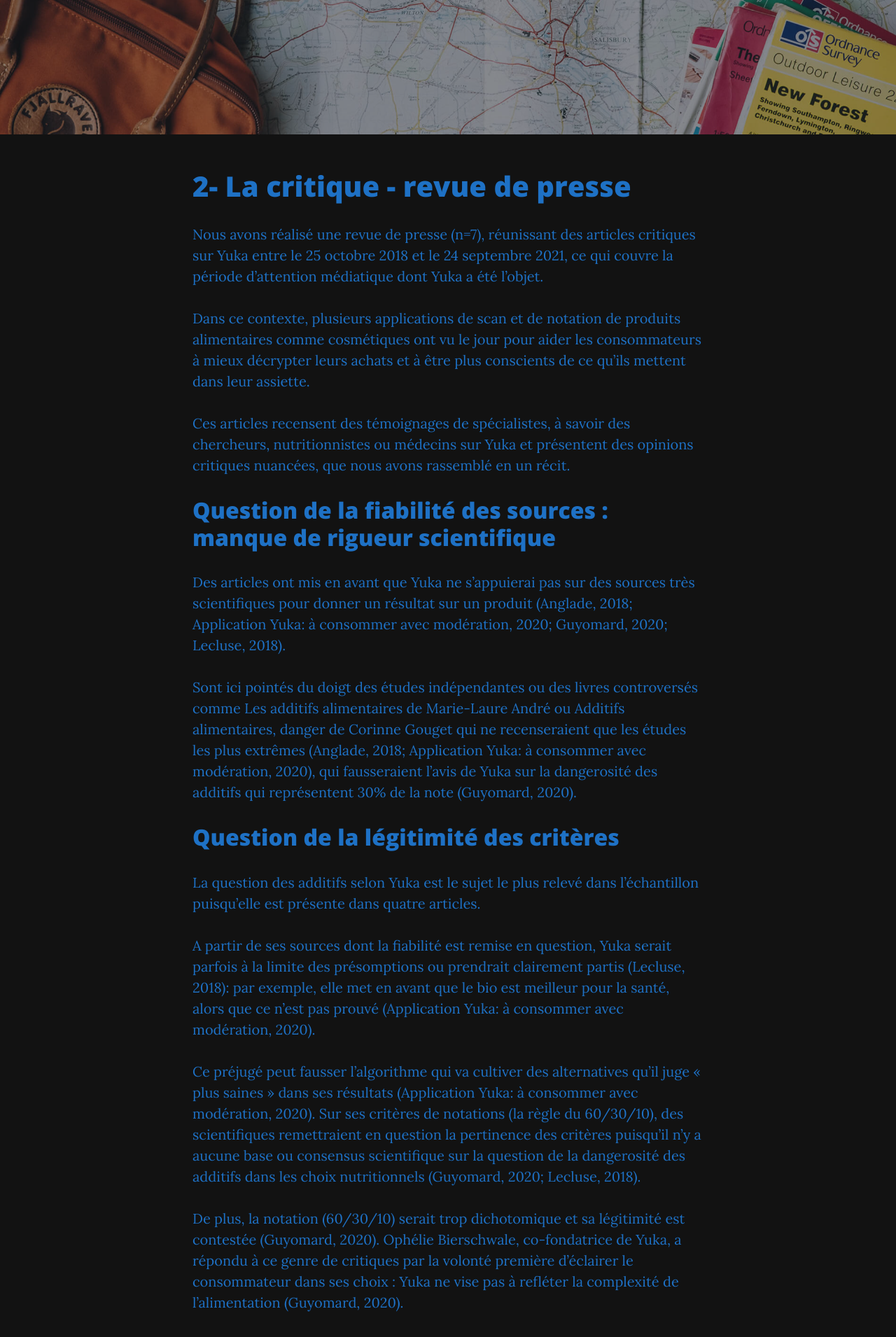
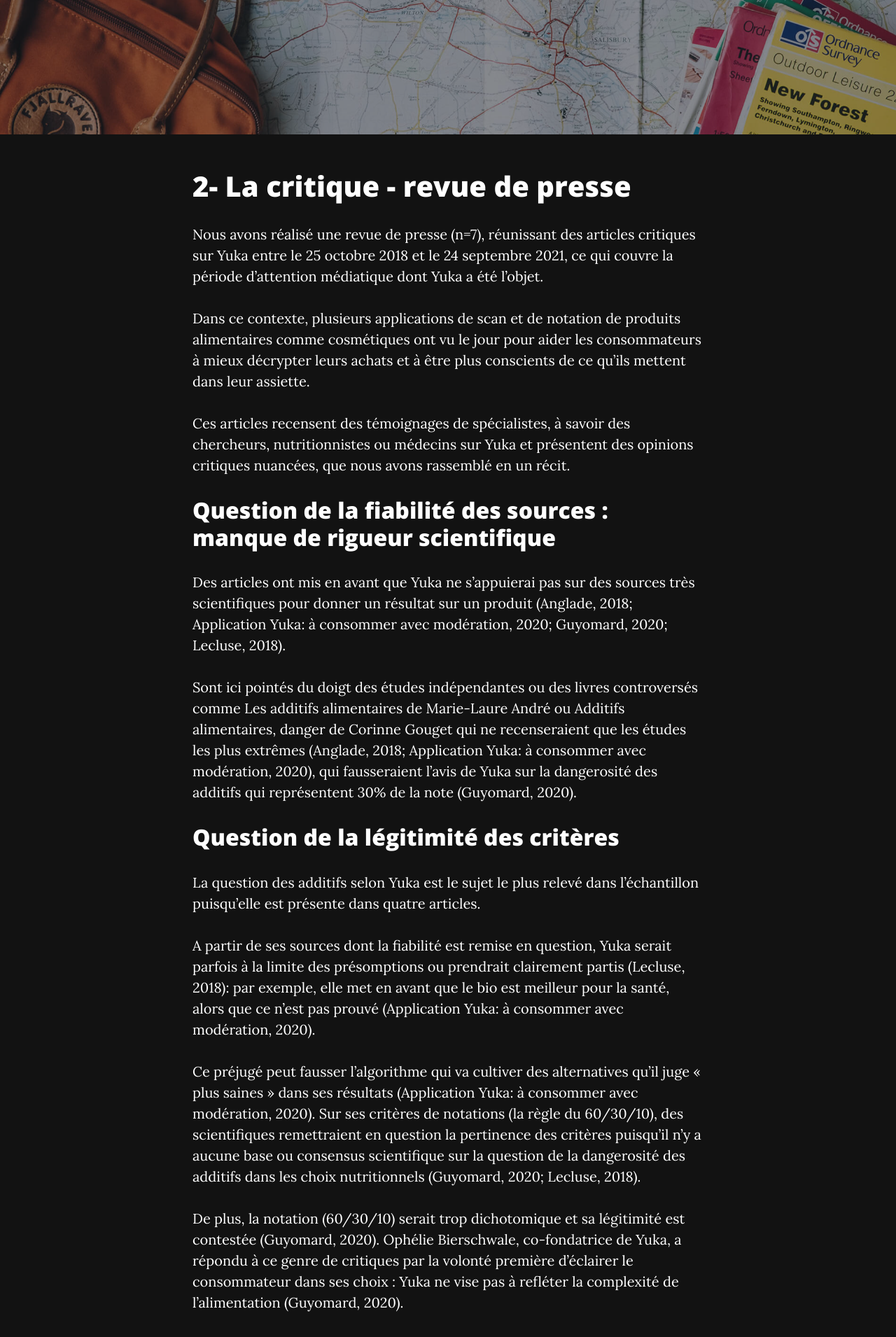
Before and after one commit to koneeko/Rendu-Yuka, a Jekyll site: the page 2-critique.html, which Jekyll copies as it is, in a window 1280 px wide. Shown: the part 532-2442 px from the top of the page at 70% size. Built offline with Jekyll 4.4.1, drawn with Linux system fonts in a browser that asks for light colours.

Commit message:
Update 2-critique.html

```diff
--- a/2-critique.html
+++ b/2-critique.html
@@ -11,7 +11,7 @@
     <link rel="stylesheet" href="assets/fonts/font-awesome.min.css">
 </head>
 
-<body style="background-color: #121212;color: rgb(30,113,197);">
+<body style="background-color: #121212;color: #fff;">
     <nav class="navbar navbar-light navbar-expand-lg fixed-top" id="mainNav">
         <div class="container"><button data-toggle="collapse" data-target="#navbarResponsive" class="navbar-toggler" aria-controls="navbarResponsive" aria-expanded="false" aria-label="Toggle navigation"><i class="fa fa-bars"></i></button>
             <div
```
